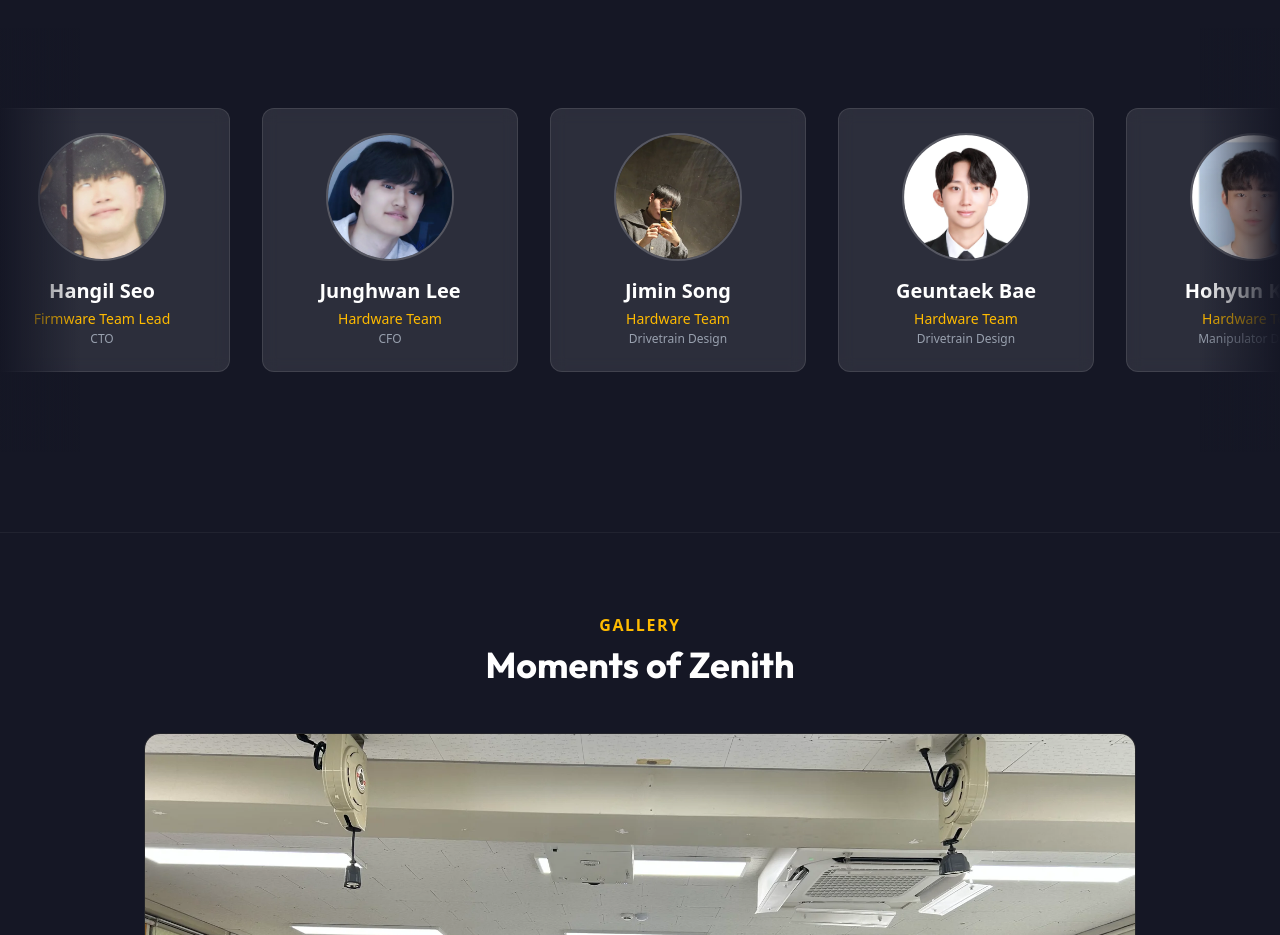
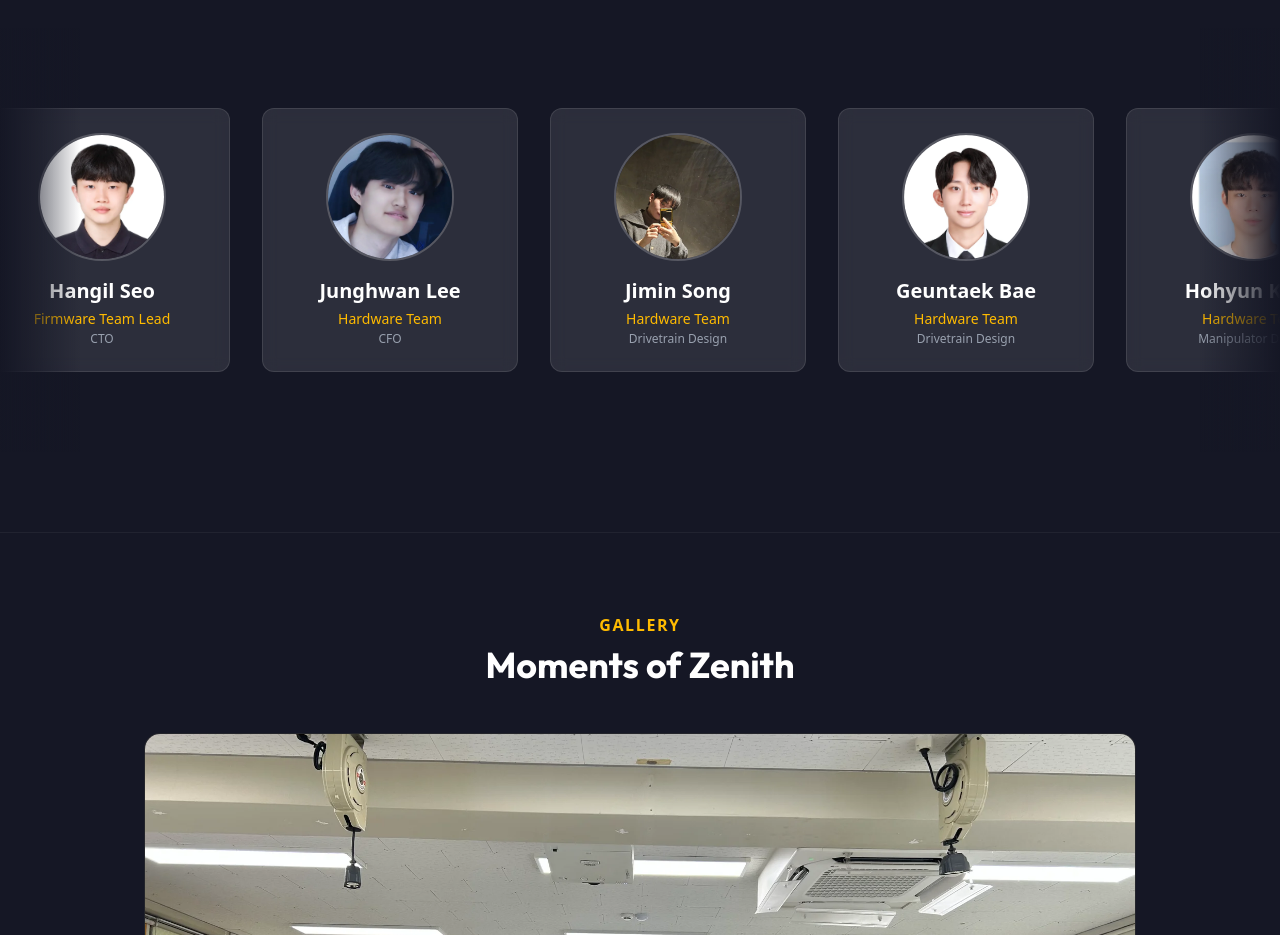
Before and after one commit to ZenithSpace/zenith.github.io, a React (Vite) app in the folder zenith-web/: page / in a window 1280 px wide. Shown: the part 4220-5155 px from the top of the page. Built offline with nearby package versions, Linux system fonts and the light colour scheme; a web font is replaced by a local one.

Commit message:
Revert team member images to original versions

```diff
--- a/zenith-web/src/data/team.ts
+++ b/zenith-web/src/data/team.ts
@@ -23,14 +23,14 @@ export const getTeamMembers = () => {
             nameKo: "강윤구",
             team: "Team Principal",
             role: "CEO",
-            image: "/assets/team/yoongu_kang_new.webp"
+            image: "/assets/team/yoongu_kang.webp"
         },
         {
             nameEn: "Hangil Seo",
             nameKo: "서한길",
             team: "Firmware Team Lead",
             role: "CTO",
-            image: "/assets/team/hangil_seo_final.webp"
+            image: "/assets/team/hangil_seo_new.webp"
         },
         {
             nameEn: "Junghwan Lee",
```
